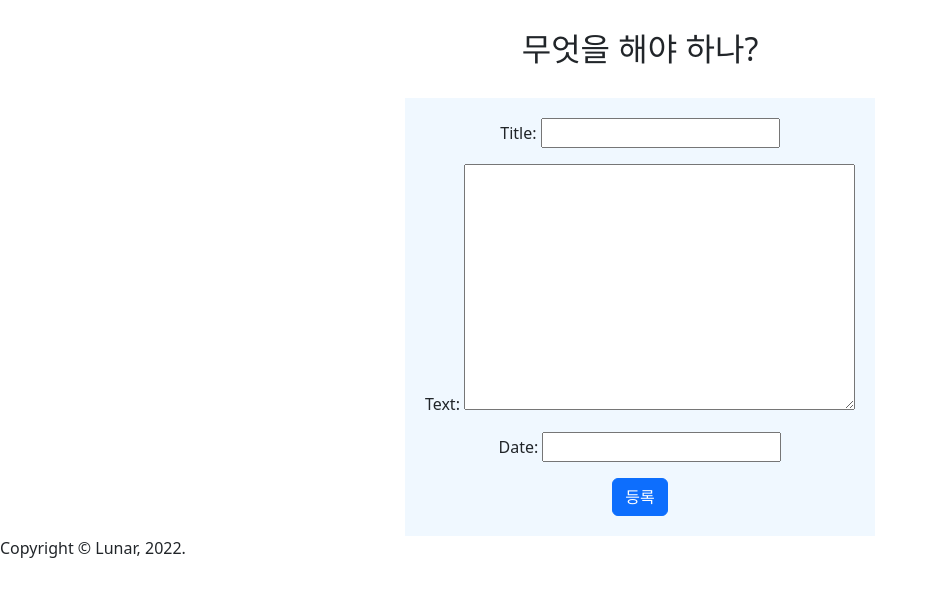
After one commit to lun4-light/todo-calendars, a Django app: page /todolist/create in a window 1280 px wide. The commit adds this page. Shown: the top 597 px of the page, without its empty margins (0-937 px from the left). Run offline with Django 4.2, Linux system fonts and the light colour scheme; the visitor is signed in with stand-in values (Sample User, id 1); some libraries are stand-ins or nearby versions.

Commit message:
Feat: Todo Create and Update view added.

```diff
--- a/todo_lists/admin.py
+++ b/todo_lists/admin.py
@@ -1,5 +1,6 @@
 from django.contrib import admin
 from .models import Todo
+from markdownx.admin import MarkdownxModelAdmin
 # Register your models here.
 
-admin.site.register(Todo)
+admin.site.register(Todo, MarkdownxModelAdmin)
--- a/todo_lists/models.py
+++ b/todo_lists/models.py
@@ -1,14 +1,15 @@
 from django.utils.timezone import now
 from django.db import models
 from django.contrib.auth.models import User
-
+from markdownx.models import MarkdownxField
+from markdownx.utils import markdown
 
 # Create your models here.
 
 
 class Todo(models.Model):
     title = models.CharField(max_length=30)
-    text = models.TextField()
+    text = MarkdownxField()
 
     created_at = models.DateTimeField(auto_now_add=True)
     updated_at = models.DateTimeField(auto_now=True)
@@ -20,7 +21,10 @@ class Todo(models.Model):
         return self.date.year * 10000 + self.date.month * 100 + self.date.day
 
     def get_absolute_url(self):
-        return f'/todolist/{self.date_to_integer()}/{self.pk}'
+        return f'/todolist/{self.pk}'
+
+    def get_content_markdown(self):
+        return markdown(self.text)
 
     def __str__(self):
         return f'{self.date_to_integer()} - {self.title} :: {self.author}'
--- a/todo_lists/templates/todo_lists/base.html
+++ b/todo_lists/templates/todo_lists/base.html
@@ -4,7 +4,9 @@
 <html lang="kr">
     <head>
         <meta charset="UTF-8">
+        <link rel="stylesheet" href="{% static 'bootstrap/bootstrap.min.css' %}" media="screen">
         <link rel="stylesheet" href="{% static 'css/base.css' %}">
+        <link rel="stylesheet" href="{% static 'css/todolist.css' %}">
         {% block title %}
         {% endblock %}
     </head>
--- /dev/null
+++ b/todo_lists/templates/todo_lists/todo_form.html
@@ -0,0 +1,25 @@
+{% extends 'todo_lists/base.html' %}
+
+{% load crispy_forms_tags %}
+
+{% block title %}
+    <title> Create Todo </title>
+{% endblock %}
+
+{% block main_area %}
+    <div class="wrapper" style="display: flex; align-content: center; justify-content: center;">
+        <div class="create-form-wrapper" style="display:flex; flex-flow: row wrap; width: 40%; align-content: center; justify-content: center; text-align: center">
+            <h2 style="text-align: center; height: auto; margin:30px;"> 무엇을 해야 하나?</h2>
+            <div class="from-wrapper" style="height: auto; width: auto; box-sizing: border-box; text-align: center; padding: 20px; background-color: aliceblue; margin: 0px;">
+                <form class="form-inline" method="post" enctype="multipart/form-data" style="text-align: center;"> {% csrf_token %}
+                    <div class="form-group d-inline-block">
+                        {{ form | crispy }}
+                        <button type="submit" class="btn btn-primary float-md-none align-items-left"> 등록 </button>
+                        <!-- 취소 버튼 만들기 -->
+                    </div>
+                    {{ form.media }}
+                </form>
+            </div>
+        </div>
+    </div>
+{% endblock %}
--- a/todo_lists/templates/todo_lists/todo_list.html
+++ b/todo_lists/templates/todo_lists/todo_list.html
@@ -3,7 +3,6 @@
 {% load static %}
 
 {% block title %}
-    <link rel="stylesheet" href="{% static 'css/todolist.css' %}">
     <title>Todo Lists</title>
 {% endblock %}
 
@@ -15,7 +14,7 @@
             </div>
         </div>
         <div class="button-wrapper">
-            <a href="#" class="button-create" role="button">Create</a>
+            <a href="/todolist/create" class="button-create" role="button">Create</a>
         </div>
         {% if todo_list.count != 0 %}
             <div class="list-wrapper">
@@ -23,7 +22,7 @@
                 <div class="todo-wrapper">
                     <div class="todo-title">
                         {{ todo.title }}
-                        <a href="{{ todo.get_absolute_url }}" class="todo-detail" role="button">Detail</a>
+                        <a href="detail/{{ todo.get_absolute_url }}" class="btn btn-link text-right" role="button">Detail</a>
                     </div>
                 </div>
             {% endfor %}
--- a/todo_lists/urls.py
+++ b/todo_lists/urls.py
@@ -2,6 +2,7 @@ from django.urls import path
 from . import views
 
 urlpatterns = [
-    path('<int:date>', views.Todolist.as_view()),
-    path('<int:date>/<int:pk>', views.TodoDetail.as_view()),
+    path('list/<int:date>', views.Todolist.as_view(), name='list'),
+    path('create', views.TodoCreate.as_view()),
+    path('detail/<int:pk>', views.TodoDetail.as_view(), name='todo'),
 ]
--- a/todo_lists/views.py
+++ b/todo_lists/views.py
@@ -1,11 +1,36 @@
 from django.contrib.auth.mixins import LoginRequiredMixin
 from django.core.exceptions import PermissionDenied
+from django.shortcuts import redirect
 from django.utils.datetime_safe import datetime
-from django.views.generic import ListView, DetailView
+from django.views.generic import ListView, DetailView, CreateView, UpdateView
 from .models import Todo
 
 
 # Create your views here.
+
+class TodoCreate(LoginRequiredMixin, CreateView):
+    model = Todo
+    fields = ['title', 'text', 'date']
+
+    def form_valid(self, form):
+        current_user = self.request.user
+        if current_user.is_authenticated:
+            form.instance.author = current_user
+            return super(TodoCreate, self).form_valid(form)
+        else:
+            return redirect('todo_lists:todo')
+
+
+class TodoUpdate(LoginRequiredMixin, UpdateView):
+    model = Todo
+    fields = ['title', 'text', 'date']
+
+    def dispatch(self, request, *args, **kwargs):
+        if request.user.is_authenticated:
+            return super(TodoUpdate, self).dispatch(request, *args, **kwargs)
+        else:
+            raise PermissionDenied
+
 
 class TodoDetail(DetailView):
     model = Todo
```
Also changed, not shown: todo_lists/templates/todo_lists/todo_detail.html (+6 -2 lines).
